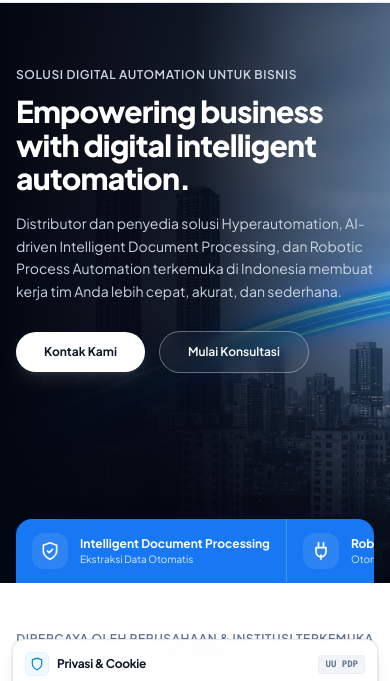
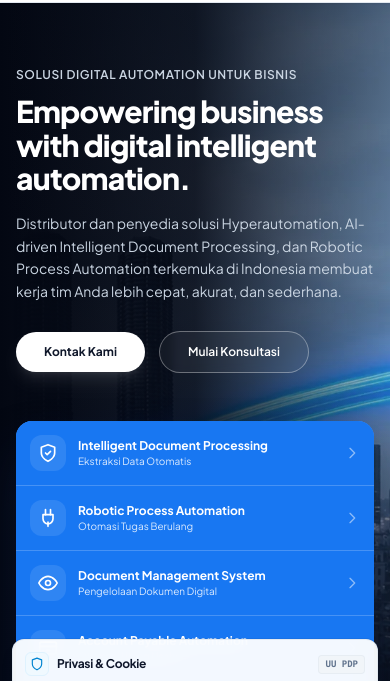
Before and after one commit to Muhamad-SazidanA/freelance-jobs-001, an Astro site: page / in a window 390 px wide. Shown: the part 62-743 px from the top of the page. Built offline with nearby package versions, Linux system fonts and the light colour scheme; Astro itself is replaced by a stand-in of ours.

Commit message:
fix(home): buat dock 5 solusi hero responsif di layar hp dan tablet tanpa overflow terpotong

```diff
--- a/src/pages/index.astro
+++ b/src/pages/index.astro
@@ -80,12 +80,13 @@ const schemas = [orgSchema, websiteSchema];
       {/* Bottom 5-Solutions Blue Dock - Flush to Bottom Edge */}
       <div class="w-full">
         <div class="bg-[#1877F2] rounded-t-2xl md:rounded-t-3xl shadow-2xl shadow-blue-950/50 overflow-hidden">
-          <div class="flex overflow-x-auto lg:grid lg:grid-cols-5 divide-x divide-white/20 no-scrollbar">
+          <div class="grid grid-cols-1 sm:grid-cols-2 lg:grid-cols-5 gap-px bg-white/20">
             <!-- 1. Intelligent Document Processing -->
             <a
               href="/products/nanonets"
-              class="min-w-[220px] sm:min-w-[240px] lg:min-w-0 flex items-center gap-3 px-4 py-3.5 sm:px-4 sm:py-4 hover:bg-white/10 transition-colors group shrink-0 lg:shrink"
+              class="bg-[#1877F2] hover:bg-[#1569d6] transition-colors p-3.5 sm:p-4 flex items-center justify-between group"
             >
+              <div class="flex items-center gap-3 min-w-0">
                 <div class="shrink-0 p-2 rounded-xl bg-white/10 text-white group-hover:bg-white/20 transition-colors">
                   <svg class="w-5 h-5 text-white" viewBox="0 0 24 24" fill="none" stroke="currentColor" stroke-width="2" stroke-linecap="round" stroke-linejoin="round">
                     <path d="M12 22s8-4 8-10V5l-8-3-8 3v7c0 6 8 10 8 10z"/>
@@ -100,13 +101,18 @@ const schemas = [orgSchema, websiteSchema];
                     Ekstraksi Data Otomatis
                   </p>
                 </div>
+              </div>
+              <svg class="w-4 h-4 text-white/50 group-hover:text-white group-hover:translate-x-1 transition-all shrink-0 lg:hidden" fill="none" viewBox="0 0 24 24" stroke="currentColor" stroke-width="2" aria-hidden="true">
+                <path stroke-linecap="round" stroke-linejoin="round" d="M9 5l7 7-7 7" />
+              </svg>
             </a>
 
             <!-- 2. Robotic Process Automation -->
             <a
               href="/products/cyclone"
-              class="min-w-[220px] sm:min-w-[240px] lg:min-w-0 flex items-center gap-3 px-4 py-3.5 sm:px-4 sm:py-4 hover:bg-white/10 transition-colors group shrink-0 lg:shrink"
+              class="bg-[#1877F2] hover:bg-[#1569d6] transition-colors p-3.5 sm:p-4 flex items-center justify-between group"
             >
+              <div class="flex items-center gap-3 min-w-0">
                 <div class="shrink-0 p-2 rounded-xl bg-white/10 text-white group-hover:bg-white/20 transition-colors">
                   <svg class="w-5 h-5 text-white" viewBox="0 0 24 24" fill="none" stroke="currentColor" stroke-width="2" stroke-linecap="round" stroke-linejoin="round">
                     <path d="M12 22v-5"/>
@@ -123,13 +129,18 @@ const schemas = [orgSchema, websiteSchema];
                     Otomasi Tugas Berulang
                   </p>
                 </div>
+              </div>
+              <svg class="w-4 h-4 text-white/50 group-hover:text-white group-hover:translate-x-1 transition-all shrink-0 lg:hidden" fill="none" viewBox="0 0 24 24" stroke="currentColor" stroke-width="2" aria-hidden="true">
+                <path stroke-linecap="round" stroke-linejoin="round" d="M9 5l7 7-7 7" />
+              </svg>
             </a>
 
             <!-- 3. Document Management System -->
             <a
               href="/products/docuflo"
-              class="min-w-[220px] sm:min-w-[240px] lg:min-w-0 flex items-center gap-3 px-4 py-3.5 sm:px-4 sm:py-4 hover:bg-white/10 transition-colors group shrink-0 lg:shrink"
+              class="bg-[#1877F2] hover:bg-[#1569d6] transition-colors p-3.5 sm:p-4 flex items-center justify-between group"
             >
+              <div class="flex items-center gap-3 min-w-0">
                 <div class="shrink-0 p-2 rounded-xl bg-white/10 text-white group-hover:bg-white/20 transition-colors">
                   <svg class="w-5 h-5 text-white" viewBox="0 0 24 24" fill="none" stroke="currentColor" stroke-width="2" stroke-linecap="round" stroke-linejoin="round">
                     <path d="M1 12s4-8 11-8 11 8 11 8-4 8-11 8-11-8-11-8z"/>
@@ -144,13 +155,18 @@ const schemas = [orgSchema, websiteSchema];
                     Pengelolaan Dokumen Digital
                   </p>
                 </div>
+              </div>
+              <svg class="w-4 h-4 text-white/50 group-hover:text-white group-hover:translate-x-1 transition-all shrink-0 lg:hidden" fill="none" viewBox="0 0 24 24" stroke="currentColor" stroke-width="2" aria-hidden="true">
+                <path stroke-linecap="round" stroke-linejoin="round" d="M9 5l7 7-7 7" />
+              </svg>
             </a>
 
             <!-- 4. Account Payable Automation -->
             <a
               href="/products/syclus"
-              class="min-w-[220px] sm:min-w-[240px] lg:min-w-0 flex items-center gap-3 px-4 py-3.5 sm:px-4 sm:py-4 hover:bg-white/10 transition-colors group shrink-0 lg:shrink"
+              class="bg-[#1877F2] hover:bg-[#1569d6] transition-colors p-3.5 sm:p-4 flex items-center justify-between group"
             >
+              <div class="flex items-center gap-3 min-w-0">
                 <div class="shrink-0 p-2 rounded-xl bg-white/10 text-white group-hover:bg-white/20 transition-colors">
                   <svg class="w-5 h-5 text-white" viewBox="0 0 24 24" fill="none" stroke="currentColor" stroke-width="2" stroke-linecap="round" stroke-linejoin="round">
                     <rect x="2" y="5" width="20" height="14" rx="2"/>
@@ -167,13 +183,18 @@ const schemas = [orgSchema, websiteSchema];
                     Otomasi Utang Usaha
                   </p>
                 </div>
+              </div>
+              <svg class="w-4 h-4 text-white/50 group-hover:text-white group-hover:translate-x-1 transition-all shrink-0 lg:hidden" fill="none" viewBox="0 0 24 24" stroke="currentColor" stroke-width="2" aria-hidden="true">
+                <path stroke-linecap="round" stroke-linejoin="round" d="M9 5l7 7-7 7" />
+              </svg>
             </a>
 
             <!-- 5. Expense Management System -->
             <a
               href="/products/spensify"
-              class="min-w-[220px] sm:min-w-[240px] lg:min-w-0 flex items-center gap-3 px-4 py-3.5 sm:px-4 sm:py-4 hover:bg-white/10 transition-colors group shrink-0 lg:shrink"
+              class="bg-[#1877F2] hover:bg-[#1569d6] transition-colors p-3.5 sm:p-4 flex items-center justify-between sm:col-span-2 lg:col-span-1 group"
             >
+              <div class="flex items-center gap-3 min-w-0">
                 <div class="shrink-0 p-2 rounded-xl bg-white/10 text-white group-hover:bg-white/20 transition-colors">
                   <svg class="w-5 h-5 text-white" viewBox="0 0 24 24" fill="none" stroke="currentColor" stroke-width="2" stroke-linecap="round" stroke-linejoin="round">
                     <path d="M4 2v20l2-1 2 1 2-1 2 1 2-1 2 1 2-1 2 1V2l-2 1-2-1-2 1-2-1-2 1-2-1-2 1z"/>
@@ -190,6 +211,10 @@ const schemas = [orgSchema, websiteSchema];
                     Pengelolaan Pengeluaran
                   </p>
                 </div>
+              </div>
+              <svg class="w-4 h-4 text-white/50 group-hover:text-white group-hover:translate-x-1 transition-all shrink-0 lg:hidden" fill="none" viewBox="0 0 24 24" stroke="currentColor" stroke-width="2" aria-hidden="true">
+                <path stroke-linecap="round" stroke-linejoin="round" d="M9 5l7 7-7 7" />
+              </svg>
             </a>
           </div>
         </div>
```
Lines whose indentation alone changed are shown as unchanged.
